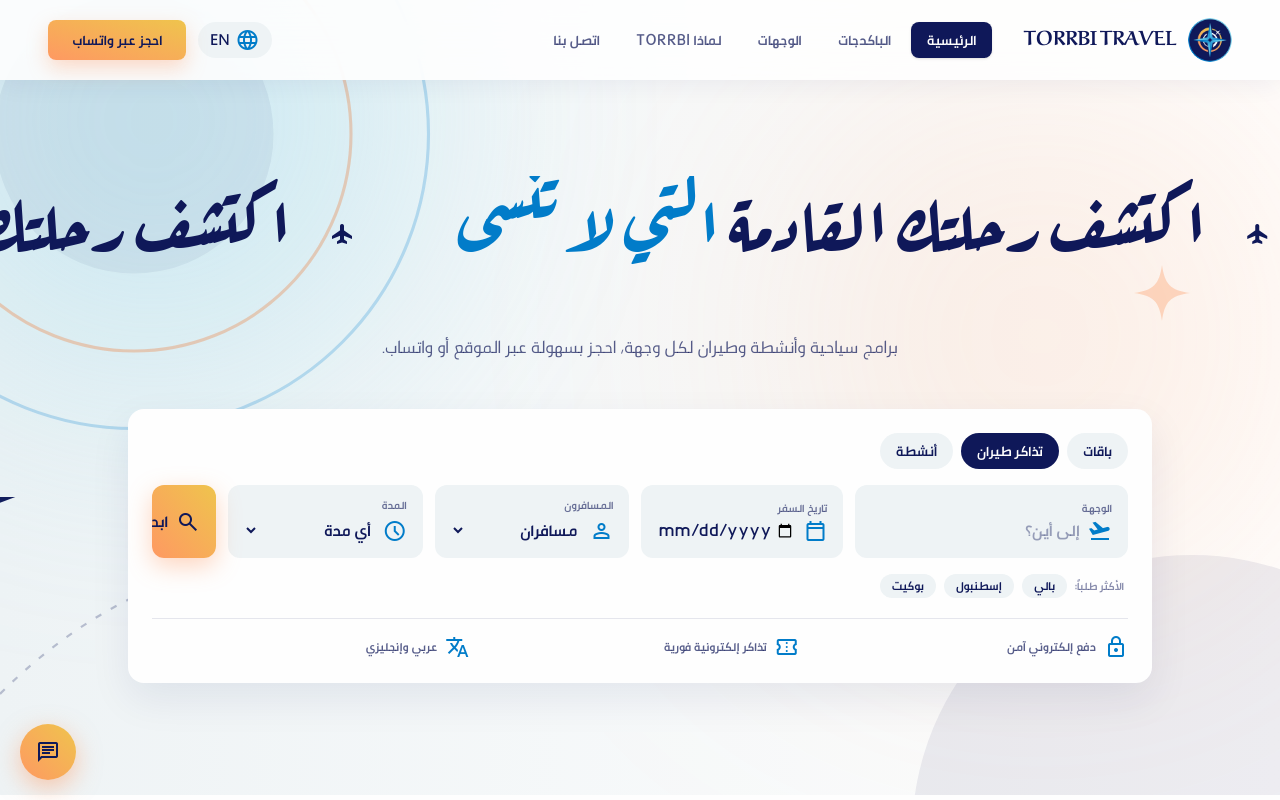
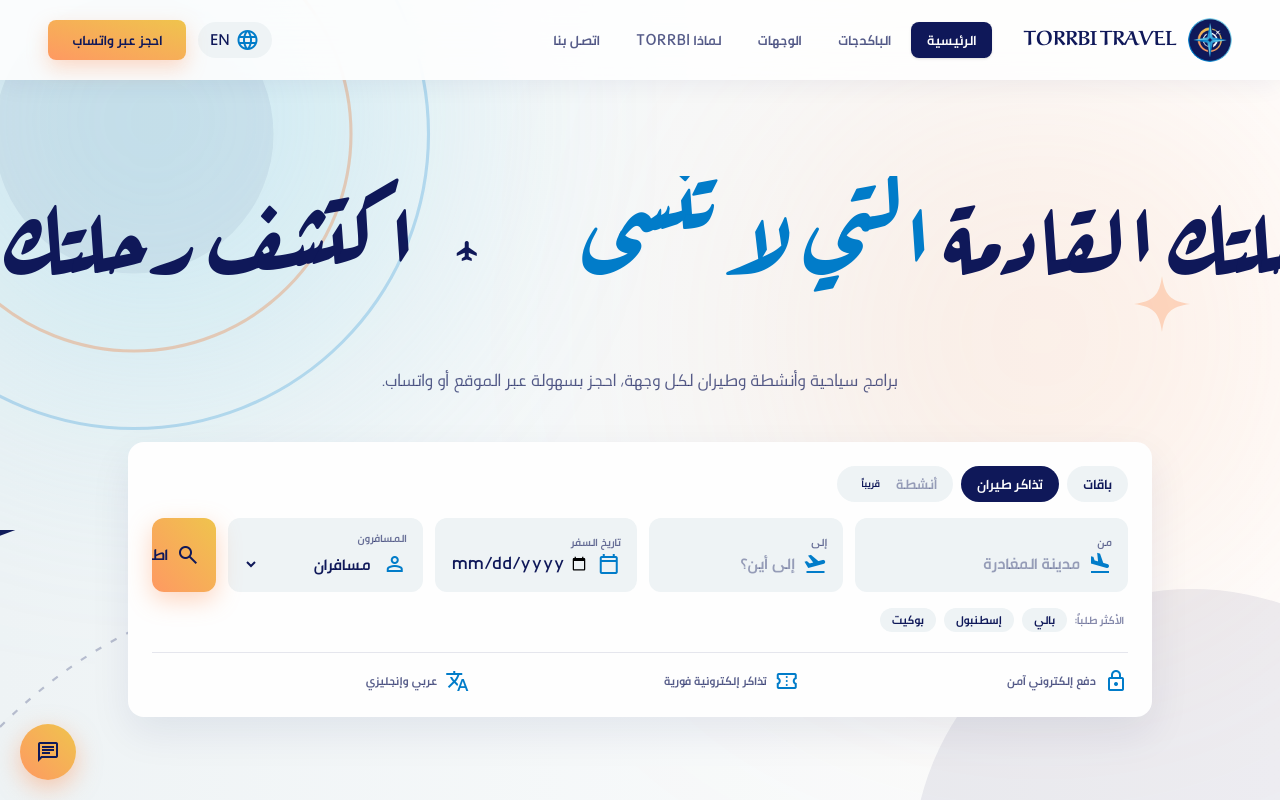
Before and after one commit to ShiekhWeso/torrbi-travel, a Next.js app: page /ar in a window 1280 px wide. Both pictures are taken after a click on the button "تذاكر طيران". Shown: the top 800 px of the page. Built offline with nearby package versions, Linux system fonts and the light colour scheme.

Commit message:
Improve package and flight search
Route package searches to filtered results, preserve dates and traveler counts through package booking, and add WhatsApp flight requests and a contact option for empty results.

```diff
--- a/app/[locale]/packages/[id]/page.tsx
+++ b/app/[locale]/packages/[id]/page.tsx
@@ -8,6 +8,7 @@ import {packageDetails, reviews} from '@/lib/packageDetails';
 import BookingBox from '@/components/BookingBox';
 import ItineraryPath from '@/components/ItineraryPath';
 import ReviewsModal from '@/components/ReviewsModal';
+import { Suspense } from 'react';
 
 export function generateStaticParams() {
   return ['en', 'ar'].flatMap((locale) => packages.map((p) => ({locale, id: p.id})));
@@ -167,7 +168,9 @@ export default async function PackagePage({params}: {params: Promise<{locale: st
                   </div>
                 </section>
             </div>
-            <BookingBox title={p(`items.${id}.title`)} price={pkg.price} />
+            <Suspense fallback={null}>
+              <BookingBox title={p(`items.${id}.title`)} price={pkg.price} />
+            </Suspense>
           </div>
         </div>
       </main>
--- a/app/[locale]/packages/page.tsx
+++ b/app/[locale]/packages/page.tsx
@@ -2,6 +2,7 @@ import {getTranslations, setRequestLocale} from 'next-intl/server';
 import Header from '@/components/Header';
 import Footer from '@/components/Footer';
 import PackagesExplorer from '@/components/PackagesExplorer';
+import { Suspense } from 'react';
 
 export function generateStaticParams() {
   return ['en', 'ar'].map((locale) => ({locale}));
@@ -19,7 +20,9 @@ export default async function AllPackagesPage({params}: {params: Promise<{locale
         <div className="mx-auto max-w-[1440px] px-4 lg:px-12">
           <h1 className="font-display text-3xl font-bold text-navy lg:text-5xl">{t('title')}</h1>
           <p className="mb-8 mt-3 max-w-2xl text-lg text-navy/70">{t('subtitle')}</p>
-          <PackagesExplorer />
+          <Suspense fallback={null}>
+            <PackagesExplorer/>
+          </Suspense>
         </div>
       </main>
       <Footer />
--- a/components/BookingBox.tsx
+++ b/components/BookingBox.tsx
@@ -3,13 +3,15 @@
 import {useState} from 'react';
 import {useTranslations} from 'next-intl';
 import {waLink} from '@/lib/whatsapp';
+import {useSearchParams} from 'next/navigation';
 
 export default function BookingBox({title, price}: {title: string; price: string | null}) {
   const t = useTranslations('packageDetail');
   const p = useTranslations('packages');
   const w = useTranslations('wa');
-  const [pax, setPax] = useState(2);
-  const [date, setDate] = useState('');
+  const sp = useSearchParams();
+  const [pax, setPax] = useState(Math.min(6, Math.max(1, Number(sp.get('pax')) || 2)));
+  const [date, setDate] = useState(sp.get('date') ?? '');
   const [lang, setLang] = useState('en');
 
   const book = () => {
--- a/components/Hero.tsx
+++ b/components/Hero.tsx
@@ -1,14 +1,12 @@
 'use client';
 
 import {useState} from 'react';
-import {useTranslations} from 'next-intl';
+import {useRouter} from 'next/navigation';
+import {useLocale, useTranslations} from 'next-intl';
 import {waLink} from '@/lib/whatsapp';
+import HeroBackground from './HeroBackground';
 
 const trending = ['bali', 'istanbul', 'phuket'] as const;
-
-import HeroBackground from './HeroBackground';
-
-const types = ['packages', 'flights', 'activities'] as const;
 const durations = ['any', 'short', 'medium', 'long'] as const;
 
 export default function Hero() {
@@ -16,22 +14,33 @@ export default function Hero() {
   const d = useTranslations('destinations');
   const w = useTranslations('wa');
   const v = useTranslations('values');
-  const [type, setType] = useState<(typeof types)[number]>('packages');
-  const [duration, setDuration] = useState<(typeof durations)[number]>('any');
+  const locale = useLocale();
+  const router = useRouter();
+  const [type, setType] = useState<'packages' | 'flights'>('packages');
   const [dest, setDest] = useState('');
+  const [from, setFrom] = useState('');
   const [date, setDate] = useState('');
   const [pax, setPax] = useState(2);
+  const [duration, setDuration] = useState<(typeof durations)[number]>('any');
 
   const submit = (e: React.FormEvent) => {
     e.preventDefault();
-    const text = w('search', {
-      dest: dest.trim() || '-',
+    if (type === 'flights') {
+      const text = w('flight', {
+        from: from.trim() || '-',
+        to: dest.trim() || '-',
         date: date || '-',
-      pax: t('travelersCount', {count: pax}),
-      type: t(`types.${type}`),
-      duration: t(`durations.${duration}`)
+        pax: t('travelersCount', {count: pax})
       });
       window.open(waLink(text), '_blank', 'noopener');
+      return;
+    }
+    const params = new URLSearchParams();
+    if (dest.trim()) params.set('q', dest.trim());
+    if (duration !== 'any') params.set('duration', duration);
+    if (date) params.set('date', date);
+    params.set('pax', String(pax));
+    router.push(`/${locale}/packages?${params}`);
   };
 
   const field = 'flex flex-col justify-center rounded-xl bg-mist px-4 py-3 hover:bg-sky-light/25 transition-colors';
@@ -41,7 +50,6 @@ export default function Hero() {
   return (
     <section id="top" className="relative w-full overflow-hidden bg-brand-mist pt-36 pb-20 lg:pt-44 lg:pb-28">
       <HeroBackground />
-      {/* soft brand-colored glows */}
       <div className="absolute inset-0 pointer-events-none" aria-hidden>
         <div className="absolute -top-40 -left-32 w-[560px] h-[560px] rounded-full bg-sky-light/30 blur-[130px]" />
         <div className="absolute top-24 right-0 w-[480px] h-[480px] rounded-full bg-sunset/20 blur-[140px]" />
@@ -51,7 +59,7 @@ export default function Hero() {
       <div aria-hidden className="relative w-full overflow-hidden pt-2 pb-10 mb-2" dir="ltr">
         <div className="hero-marquee flex w-max whitespace-nowrap">
           {[0, 1, 2, 3].map((i) => (
-            <span key={i} className="font-display font-bold text-5xl lg:text-7xl leading-[1.4] text-navy pe-16">
+            <span key={i} className="font-display font-bold text-5xl lg:text-8xl leading-[1.4] text-navy pe-16">
               {t('title1')} <span className="text-sky">{t('title2')}</span>
               <span className="material-symbols-outlined mx-10 align-middle text-brand-warm text-[48px]">flight</span>
             </span>
@@ -61,12 +69,13 @@ export default function Hero() {
 
       <div className="relative max-w-[1440px] mx-auto px-4 lg:px-12 flex flex-col items-center">
         <p className="text-lg text-navy/70 max-w-2xl mx-auto mb-12 text-center">{t('subtitle')}</p>
+
         <form
           onSubmit={submit}
           className="w-full max-w-5xl rounded-2xl bg-snow p-4 lg:p-6 shadow-[0_16px_40px_rgba(15,24,89,0.08)]"
         >
           <div className="flex flex-wrap gap-2 mb-4">
-            {types.map((k) => (
+            {(['packages', 'flights'] as const).map((k) => (
               <button
                 key={k}
                 type="button"
@@ -78,10 +87,35 @@ export default function Hero() {
                 {t(`types.${k}`)}
               </button>
             ))}
+            <button
+              type="button"
+              disabled
+              className="flex cursor-not-allowed items-center gap-2 rounded-full bg-mist px-4 py-2 text-sm font-bold text-navy/40"
+            >
+              {t('types.activities')}
+              <span className="rounded-full bg-brand-warm/30 px-2 py-0.5 text-[10px] text-navy">{t('soon')}</span>
+            </button>
           </div>
+
           <div className="grid grid-cols-1 md:grid-cols-2 lg:grid-cols-[1.4fr_1fr_1fr_1fr_auto] gap-3">
+            {type === 'flights' && (
               <label className={field}>
-              <span className={label}>{t('destination')}</span>
+                <span className={label}>{t('from')}</span>
+                <div className="flex items-center gap-2 mt-0.5">
+                  <span className="material-symbols-outlined text-[20px] text-sky">flight_land</span>
+                  <input
+                    type="text"
+                    value={from}
+                    onChange={(e) => setFrom(e.target.value)}
+                    placeholder={t('fromPlaceholder')}
+                    className={input}
+                  />
+                </div>
+              </label>
+            )}
+
+            <label className={field}>
+              <span className={label}>{type === 'flights' ? t('to') : t('destination')}</span>
               <div className="flex items-center gap-2 mt-0.5">
                 <span className="material-symbols-outlined text-[20px] text-sky">flight_takeoff</span>
                 <input
@@ -123,26 +157,32 @@ export default function Hero() {
               </div>
             </label>
 
+            {type === 'packages' && (
               <label className={field}>
                 <span className={label}>{t('duration')}</span>
                 <div className="flex items-center gap-2 mt-0.5">
                   <span className="material-symbols-outlined text-[20px] text-sky">schedule</span>
-                <select value={duration} onChange={(e) => setDuration(e.target.value as typeof duration)} className={input}>
+                  <select
+                    value={duration}
+                    onChange={(e) => setDuration(e.target.value as typeof duration)}
+                    className={input}
+                  >
                     {durations.map((k) => (
                       <option key={k} value={k}>{t(`durations.${k}`)}</option>
                     ))}
                   </select>
                 </div>
               </label>
+            )}
 
             <button
               type="submit"
-              aria-label={t('search')}
+              aria-label={type === 'flights' ? t('searchFlights') : t('search')}
               className="group flex min-h-14 items-center justify-center overflow-hidden rounded-xl bg-brand-warm font-bold text-navy shadow-[0_8px_24px_rgba(254,153,98,0.4)] transition-all duration-300 lg:w-16 lg:hover:w-56"
             >
               <span className="material-symbols-outlined text-[22px]">search</span>
               <span className="ms-2 whitespace-nowrap lg:ms-0 lg:max-w-0 lg:opacity-0 lg:transition-all lg:duration-300 lg:group-hover:ms-2 lg:group-hover:max-w-[160px] lg:group-hover:opacity-100">
-                {t('search')}
+                {type === 'flights' ? t('searchFlights') : t('search')}
               </span>
             </button>
           </div>
@@ -163,6 +203,7 @@ export default function Hero() {
               </button>
             ))}
           </div>
+
           <div className="mt-5 grid grid-cols-1 gap-3 border-t border-navy/10 pt-4 sm:grid-cols-3">
             {([['v1', 'lock'], ['v2', 'confirmation_number'], ['v3', 'translate']] as const).map(([k, icon]) => (
               <div key={k} className="flex items-center gap-2 text-xs font-bold text-navy/70">
--- a/components/PackagesExplorer.tsx
+++ b/components/PackagesExplorer.tsx
@@ -5,6 +5,8 @@ import Image from 'next/image';
 import Link from 'next/link';
 import {useLocale, useTranslations} from 'next-intl';
 import {packages} from '@/lib/data';
+import { useSearchParams } from 'next/navigation';
+import { waLink } from '@/lib/whatsapp';
 
 const regions = ['all', 'asia', 'turkey', 'caucasus'] as const;
 const durations = ['any', 'short', 'medium', 'long'] as const;
@@ -19,13 +21,26 @@ export default function PackagesExplorer() {
   const c = useTranslations('packageCards');
   const p = useTranslations('packages');
   const locale = useLocale();
-  const [q, setQ] = useState('');
+  const dn = useTranslations('destinations');
+  const w = useTranslations('wa');
+  const sp = useSearchParams();
+  const carry = new URLSearchParams();
+  ['date', 'pax'].forEach((k) => {
+    const val = sp.get(k);
+    if (val) carry.set(k, val);
+  });
+  const suffix = carry.toString() ? `?${carry}` : '';
   const [region, setRegion] = useState<(typeof regions)[number]>('all');
-  const [duration, setDuration] = useState<(typeof durations)[number]>('any');
   const [sort, setSort] = useState('default');
+  const [q, setQ] = useState(sp.get('q') ?? '');
+  const initD = sp.get('duration') ?? '';
+  const [duration, setDuration] = useState<(typeof durations)[number]>(
+    (durations as readonly string[]).includes(initD) ? (initD as (typeof durations)[number]) : 'any'
+  );
 
   const list = packages.filter((x) => {
-    const okQ = p(`items.${x.id}.title`).toLowerCase().includes(q.trim().toLowerCase());
+    const hay = `${p(`items.${x.id}.title`)} ${dn(`items.${x.id}.name`)} ${dn(`items.${x.id}.country`)} ${x.id}`.toLowerCase();
+    const okQ = hay.includes(q.trim().toLowerCase());
     const okR = region === 'all' || x.region === region;
     const okD =
       duration === 'any' ||
@@ -82,7 +97,18 @@ export default function PackagesExplorer() {
       </div>
 
       {list.length === 0 ? (
-        <p className="mt-16 text-center text-lg text-navy/60">{t('empty')}</p>
+        <div className="mt-16 text-center">
+          <p className="text-lg text-navy/60">{t('empty')}</p>
+          <a
+            href={waLink(w('plan'))}
+            target="_blank"
+            rel="noopener"
+            className="mt-5 inline-flex items-center gap-2 rounded-full bg-brand-warm px-6 py-3 font-bold text-navy shadow-[0_8px_24px_rgba(254,153,98,0.4)] transition-transform hover:scale-[1.02]"
+          >
+            {t('askWhatsapp')}
+            <span className="material-symbols-outlined text-[20px]">chat</span>
+          </a>
+        </div>
       ) : (
         <div className="mt-8 grid grid-cols-1 gap-6 md:grid-cols-2 lg:grid-cols-3 lg:gap-8">
           {list.map((x) => (
@@ -105,7 +131,7 @@ export default function PackagesExplorer() {
               <div className="mt-4 flex items-center justify-between gap-4 border-t border-navy/10 px-1 pt-4">
                 <span className="font-display text-lg text-navy">{p('from')} {x.price}</span>
                 <Link
-                  href={`/${locale}/packages/${x.id}`}
+                  href={`/${locale}/packages/${x.id}${suffix}`}
                   className="group/btn inline-flex items-center gap-2 rounded-full border-2 border-navy px-5 py-2.5 text-sm font-bold text-navy transition-colors duration-300 hover:bg-navy hover:text-snow"
                 >
                   {c('details')}
--- a/messages/ar.json
+++ b/messages/ar.json
@@ -18,7 +18,7 @@
   "wa": {
     "book": "مرحباً TORRBI TRAVEL، أرغب في حجز رحلة إلى: {name}",
     "plan": "مرحباً TORRBI TRAVEL، أحتاج مساعدة في تخطيط رحلتي.",
-    "search": "مرحباً TORRBI TRAVEL، أبحث عن: {type}. الوجهة: {dest}. التاريخ: {date}. المدة: {duration}. {pax}."
+    "flight": "مرحباً TORRBI TRAVEL، أرغب في حجز تذكرة طيران. من: {from}. إلى: {to}. التاريخ: {date}. {pax}."
   },
   "hero": {
     "title1": "اكتشف رحلتك القادمة",
@@ -33,7 +33,12 @@
     "trending": "الأكثر طلباً:",
     "duration": "المدة",
     "types": { "packages": "باقات", "flights": "تذاكر طيران", "activities": "أنشطة" },
-    "durations": { "any": "أي مدة", "short": "3–5 أيام", "medium": "6–8 أيام", "long": "9+ أيام" }
+    "durations": { "any": "أي مدة", "short": "3–5 أيام", "medium": "6–8 أيام", "long": "9+ أيام" },
+    "from": "من",
+    "fromPlaceholder": "مدينة المغادرة",
+    "to": "إلى",
+    "soon": "قريباً",
+    "searchFlights": "اطلب تذكرة"
   },
   "destinations": {
     "title": "أبرز الوجهات",
@@ -118,7 +123,8 @@
     "sortLow": "السعر: من الأقل للأعلى",
     "sortHigh": "السعر: من الأعلى للأقل",
     "reset": "إعادة تعيين",
-    "empty": "لا توجد باقات مطابقة للفلاتر."
+    "empty": "لا توجد باقات مطابقة للفلاتر.",
+    "askWhatsapp": "ما وجدت ما تبحث عنه؟ اسألنا على واتساب"
   },
   "packages": {
     "title": "الباكدجات السياحية",
--- a/messages/en.json
+++ b/messages/en.json
@@ -18,7 +18,7 @@
   "wa": {
     "book": "Hello TORRBI TRAVEL, I would like to book a trip to: {name}",
     "plan": "Hello TORRBI TRAVEL, I would like help planning a trip.",
-    "search": "Hello TORRBI TRAVEL, I am looking for {type}. Destination: {dest}. Date: {date}. Duration: {duration}. {pax}."
+    "flight": "Hello TORRBI TRAVEL, I would like to book a flight. From: {from}. To: {to}. Date: {date}. {pax}."
   },
   "hero": {
     "title1": "Discover Your Next",
@@ -33,7 +33,12 @@
     "trending": "Popular:",
     "duration": "Duration",
     "types": { "packages": "Packages", "flights": "Flights", "activities": "Activities" },
-    "durations": { "any": "Any duration", "short": "3–5 days", "medium": "6–8 days", "long": "9+ days" }
+    "durations": { "any": "Any duration", "short": "3–5 days", "medium": "6–8 days", "long": "9+ days" },
+    "from": "From",
+    "fromPlaceholder": "Departure city",
+    "to": "To",
+    "soon": "Soon",
+    "searchFlights": "Request flight"
   },
   "destinations": {
     "title": "Popular Destinations",
@@ -118,7 +123,8 @@
     "sortLow": "Price: low to high",
     "sortHigh": "Price: high to low",
     "reset": "Reset",
-    "empty": "No packages match your filters."
+    "empty": "No packages match your filters.",
+    "askWhatsapp": "Can't find it? Ask us on WhatsApp"
   },
   "packageCards": {
     "title": "Our Tourist Packages",
```
Lines whose indentation alone changed are shown as unchanged.
